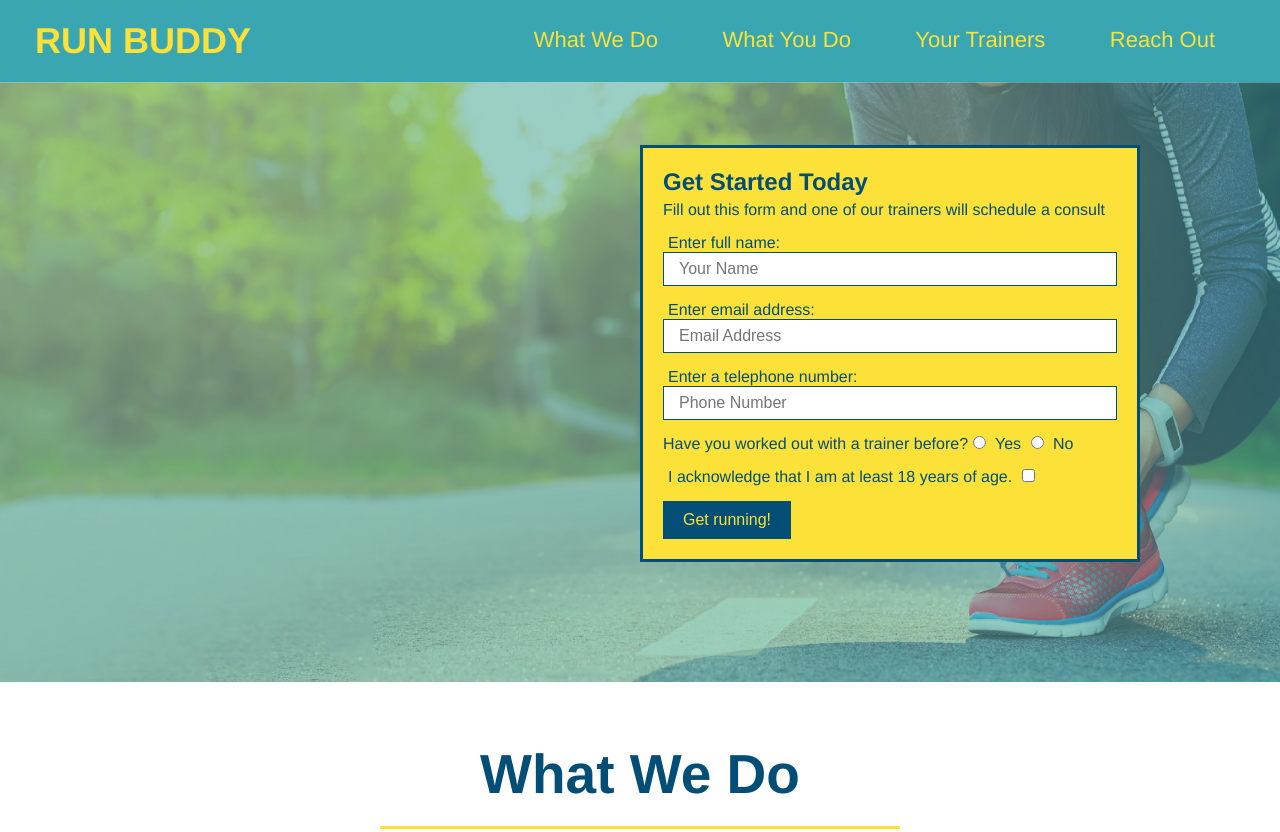
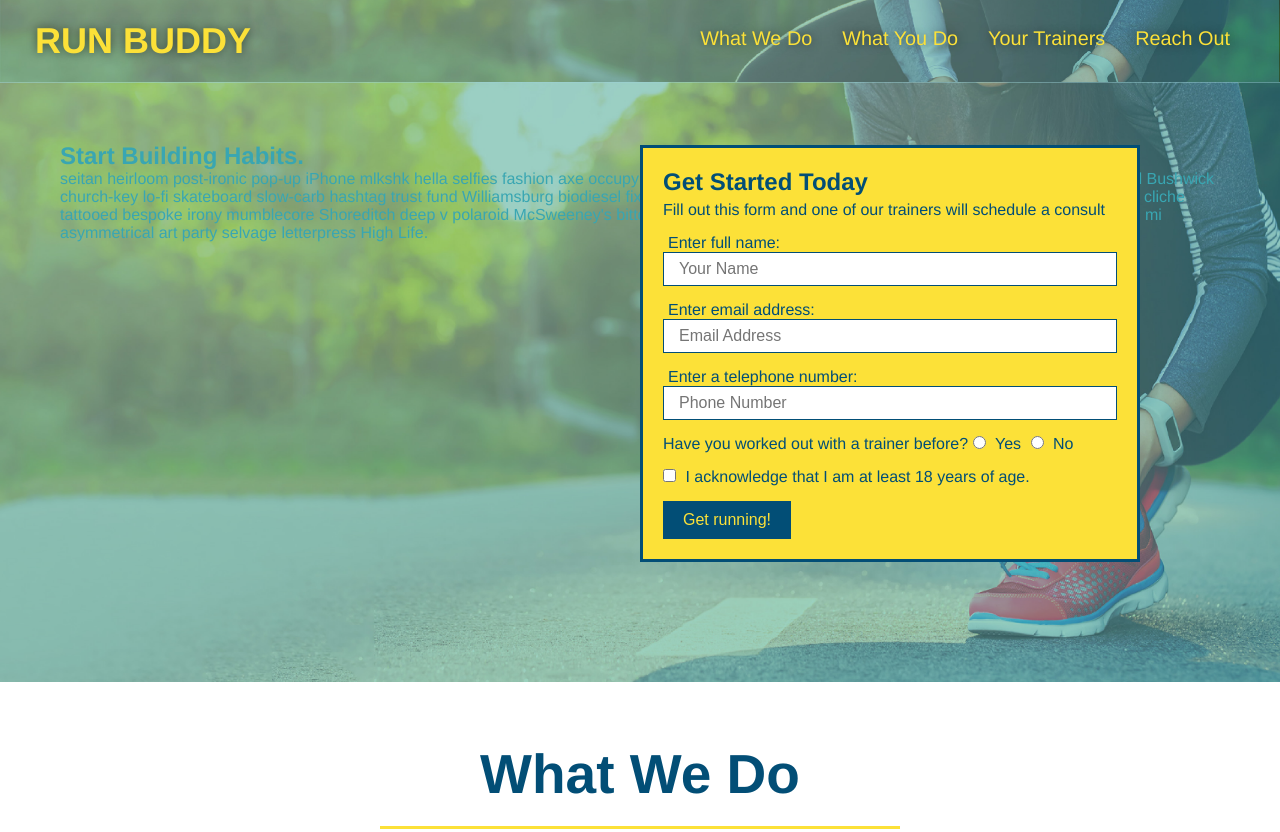
Before and after one commit to Aggateam/Run-Buddy-module2, a plain HTML site: page index.html in a window 1280 px wide. Shown: the top 832 px of the page. Drawn offline with Linux system fonts and the light colour scheme.

Commit message:
modified

```diff
--- a/assets/CSS/style.css
+++ b/assets/CSS/style.css
@@ -1,3 +1,9 @@
+:root {
+  --primary-color: #fce138;
+  --secondary-color: #024e76;
+  --tertiary-color: #39a6b2;
+}
+
 * {
   margin: 0;
   padding: 0;
@@ -5,43 +11,66 @@
 }
 
 body {
-  /* more on this crazy alphanumerical value in a minute! */
-  color: #39a6b2;
+  color: var(--tertiary-color);
   font-family: Helvetica, Arial, sans-serif;
 }
 
-/* apply styles to <header> */
+/* HEADER / NAV BAR STYLES START */
 header {
   padding: 20px 35px;
-  background-color: #39a6b2;
+  background-color: var(--tertiary-color);
+  display: flex;
+  justify-content: space-between;
+  flex-wrap: wrap;
+  position: sticky;
+  position: -webkit-sticky;
+  top: 0;
+  background-image: url("../images/hero-bg.jpg");
+  background-size: cover;
+  background-attachment: fixed;
+  background-position: 80%;
+  z-index: 9999;
 }
 
 header h1 {
   font-weight: bold;
+  margin: 0;
   font-size: 36px;
-  color: #fce138;
-  margin: 0;
-  display: inline;
+  color: var(--primary-color);
+  text-shadow: 0 0 10px rgba(0, 0, 0, 0.5);
 }
+
 header a {
   text-decoration: none;
-  color: #fce138;
+  color: var(--primary-color);
 }
 
 header nav {
-  float: right;
   margin: 7px 0;
 }
 
-header nav ul li {
-  display: inline;
+header nav ul {
+  display: flex;
+  flex-wrap: wrap;
+  justify-content: space-between;
+  align-items: center;
+  list-style: none;
 }
 
 header nav ul li a {
-  margin: 0 30px;
+  padding: 10px 15px;
   font-weight: lighter;
-  font-size: 22px;
+  font-size: 1.55vw;
+  text-shadow: 0 0 10px rgba(0, 0, 0, 0.5);
 }
+
+header nav ul li a:hover {
+  background: var(--primary-color);
+  color: var(--secondary-color);
+  border-radius: 15px;
+  text-shadow: none;
+}
+
 
 footer {
   background: #fce138;
--- a/index.html
+++ b/index.html
@@ -3,6 +3,7 @@
 
 <head>
   <meta charset="UTF-8" />
+  <meta name="viewport" content="width=device-width, initial-scale=1.0" />
   <title>Run Buddy</title>
   <link rel="stylesheet" href="./assets/CSS/style.css">
 </head>
@@ -11,9 +12,7 @@
   <!-- navigation -->
   <header>
     <h1>
-      <a href="/">
-        RUN BUDDY
-      </a>
+      <a href="/"> RUN BUDDY</a>
     </h1>
     <nav>
       <!-- Unordered list element -->
@@ -38,6 +37,17 @@
 
   <!-- hero/jumbotron -->
   <section class="hero">
+    <div class="hero-cta">
+      <h2>Start Building Habits.</h2>
+      <p>
+        seitan heirloom post-ironic pop-up iPhone mlkshk hella selfies fashion axe occupy readymade put a bird on it
+        messenger bag Wes Anderson Schlitz plaid Bushwick church-key lo-fi skateboard slow-carb hashtag trust fund
+        Williamsburg biodiesel fixie farm-to-table 8-bit banjo XOXO Banksy chillwave bicycle rights retro cliche
+        tattooed bespoke irony mumblecore Shoreditch deep v polaroid McSweeney's bitters cray gentrify tofu Marfa you
+        probably haven't heard of them yr banh mi asymmetrical art party selvage letterpress High Life.
+      </p>
+    </div>
+
     <div class="hero-form">
       <h3>Get Started Today</h3>
       <p>Fill out this form and one of our trainers will schedule a consult</p>
@@ -50,16 +60,22 @@
         <input type="text" placeholder="Phone Number" name="phone" id="phone" class="form-input" />
         <p>
           Have you worked out with a trainer before?
+          <span class="radio-wrapper">
           <input type="radio" name="trainer-confirm" id="trainer-yes" />
           <label for="trainer-yes">Yes</label>
+          </span>
+
+          <span class="radio-wrapper">
           <input type="radio" name="trainer-confirm" id="trainer-no" />
           <label for="trainer-no">No</label>
+          </span>
         </p>
         <p>
-          <label for="checkbox">
-            I acknowledge that I am at least 18 years of age.
-          </label>
-          <input type="checkbox" name="checkpoint1" id="checkbox" />
+          <span class="checkbox-wrapper">
+            <input type="checkbox" name="checkpoint1" id="checkbox" />
+            <label for="checkbox">I acknowledge that I am at least 18 years of age.</label>
+          </span>
+        </p>
         </p>
         <button type="submit">
           Get running!
@@ -68,7 +84,7 @@
     </div>
   </section>
 
-  <!-- "what we do" section -->
+   <!-- "what we do" start - <section> -->
   <section id="what-we-do" class="intro">
     <h2 class="section-title primary-border">What We Do</h2>
     <p>
@@ -78,8 +94,9 @@
       sustainable Intelligentsia umami deep v craft
     </p>
   </section>
+  <!-- end "what we do" -->
 
-  <!-- "what you do" section -->
+  <!-- "what you do" start -->
   <section id="what-you-do" class="steps">
     <h2 class="section-title secondary-border">What You Do</h2>
 
@@ -107,8 +124,9 @@
       <p>Bi-weekly checkins with your trainer will keep you focused</p>
     </div>
   </section>
+  <!-- "what you do" end -->
 
-  <!-- "meet the trainers" section -->
+  <!-- "meet the trainers" start -->
   <section id="your-trainers" class="trainers">
     <h2 class="section-title primary-border">Meet The Trainers</h2>
     <article class="trainer">
@@ -164,6 +182,20 @@
         allowfullscreen=""
         loading="lazy">
       </iframe>
+
+      <div class="contact-form">
+        <h3>Contact Us</h3>
+        <form>
+          <label for="contact-name">Your Name</label>
+          <input type="text" id="contact-name" placeholder="Your Name" />
+
+          <label for="contact-message">Message</label>
+          <textarea id="contact-message" placeholder="Message"></textarea>
+
+          <button type="submit">Submit</button>
+        </form>
+      </div>
+
       <div>
         <h3>Run Buddy</h3>
         <p>
```
Also changed, not shown: privacy-policy.html (renamed from index2.html, +3 -5 lines).
